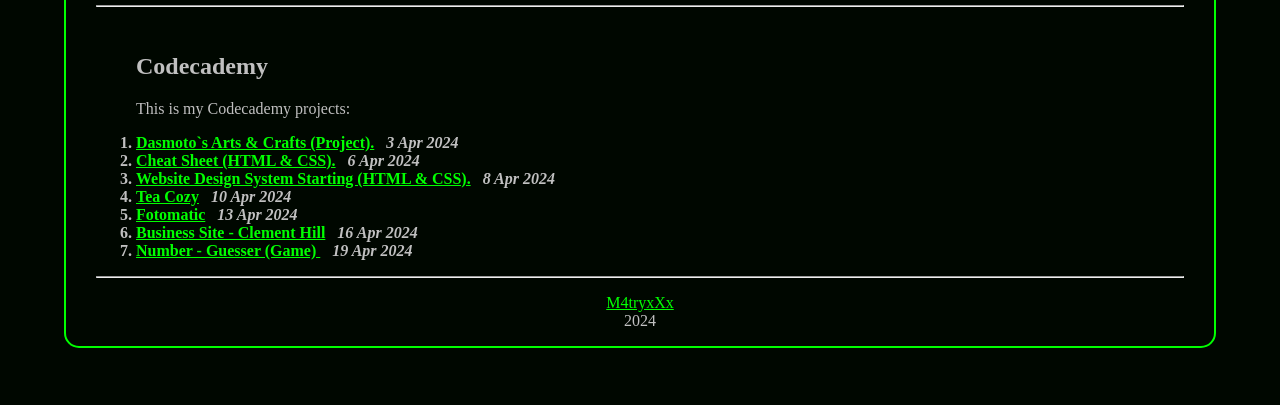
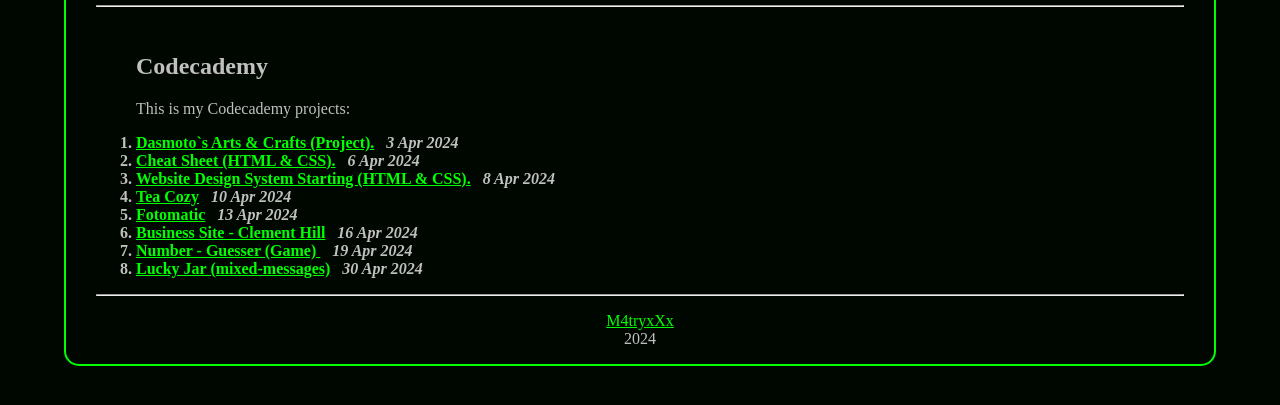
Before and after one commit to M4tryxXx/greenLemon, a plain HTML site: page codecademy.html in a window 1280 px wide. Shown: the part 125-530 px from the top of the page. Drawn offline with Linux system fonts and the light colour scheme.

Commit message:
Added mixed-messages

```diff
--- a/codecademy.html
+++ b/codecademy.html
@@ -77,6 +77,14 @@
             >Number - Guesser (Game) </a
           >&nbsp;&nbsp;<em> 19 Apr 2024</em>
         </li>
+        <li>
+          <a
+            class="link"
+            href="./codecademyprojects/Today-What/index.html"
+            target="_blank"
+            >Lucky Jar (mixed-messages)</a
+          >&nbsp;&nbsp;<em> 30 Apr 2024</em>
+        </li>
       </ol>
     </main>
 
```
